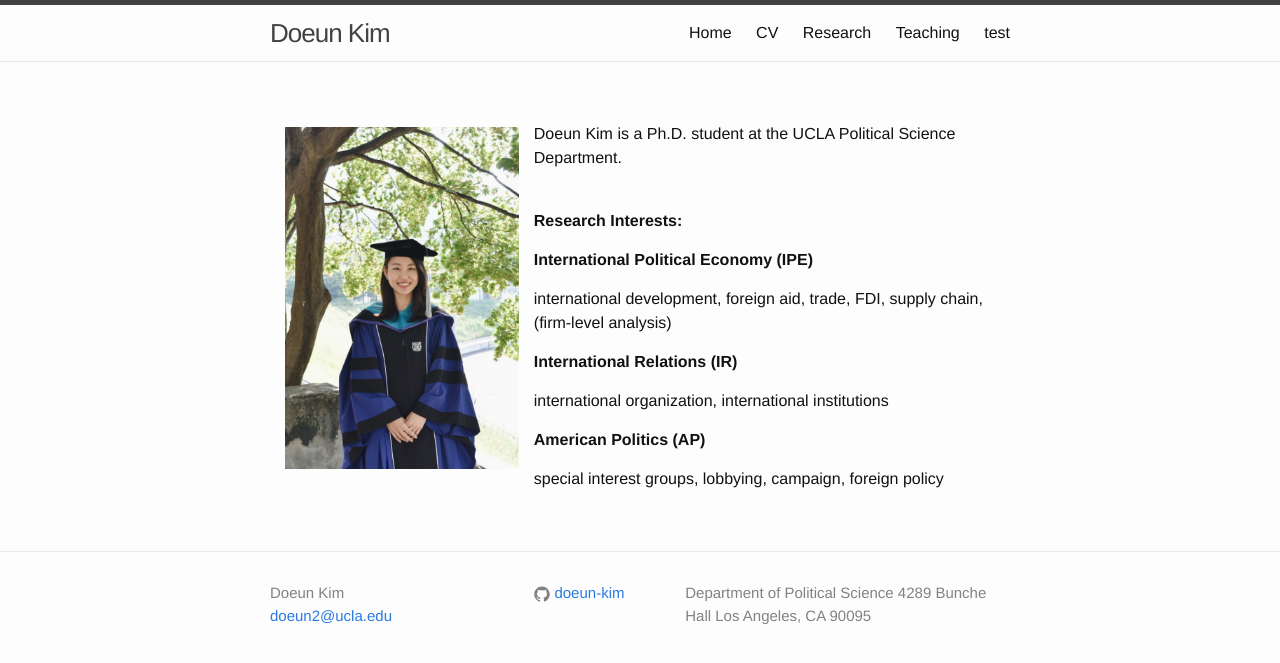
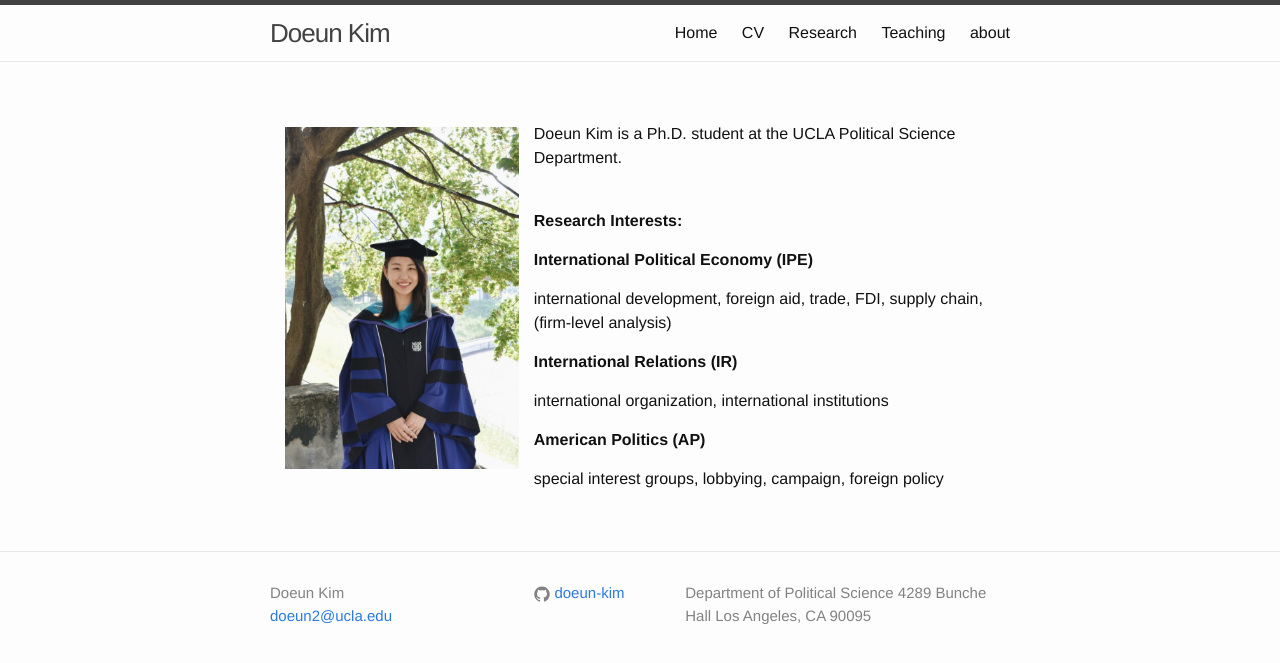
Before and after one commit to soonhong-cho/soonhong-cho.github.io, a Jekyll site: the page index.html, which Jekyll copies as it is, in a window 1280 px wide. Shown: the top 663 px of the page. Built offline with Jekyll 4.4.1, drawn with Linux system fonts in a browser that asks for light colours.

Commit message:
Update index.html

```diff
--- a/index.html
+++ b/index.html
@@ -45,7 +45,7 @@
 
           <a class="page-link" href="teaching.html">Teaching</a>
 
-           <a class="page-link" href="about.md">test</a>
+           <a class="page-link" href="about.md">about</a>
 
       </div>
     </nav>
```
